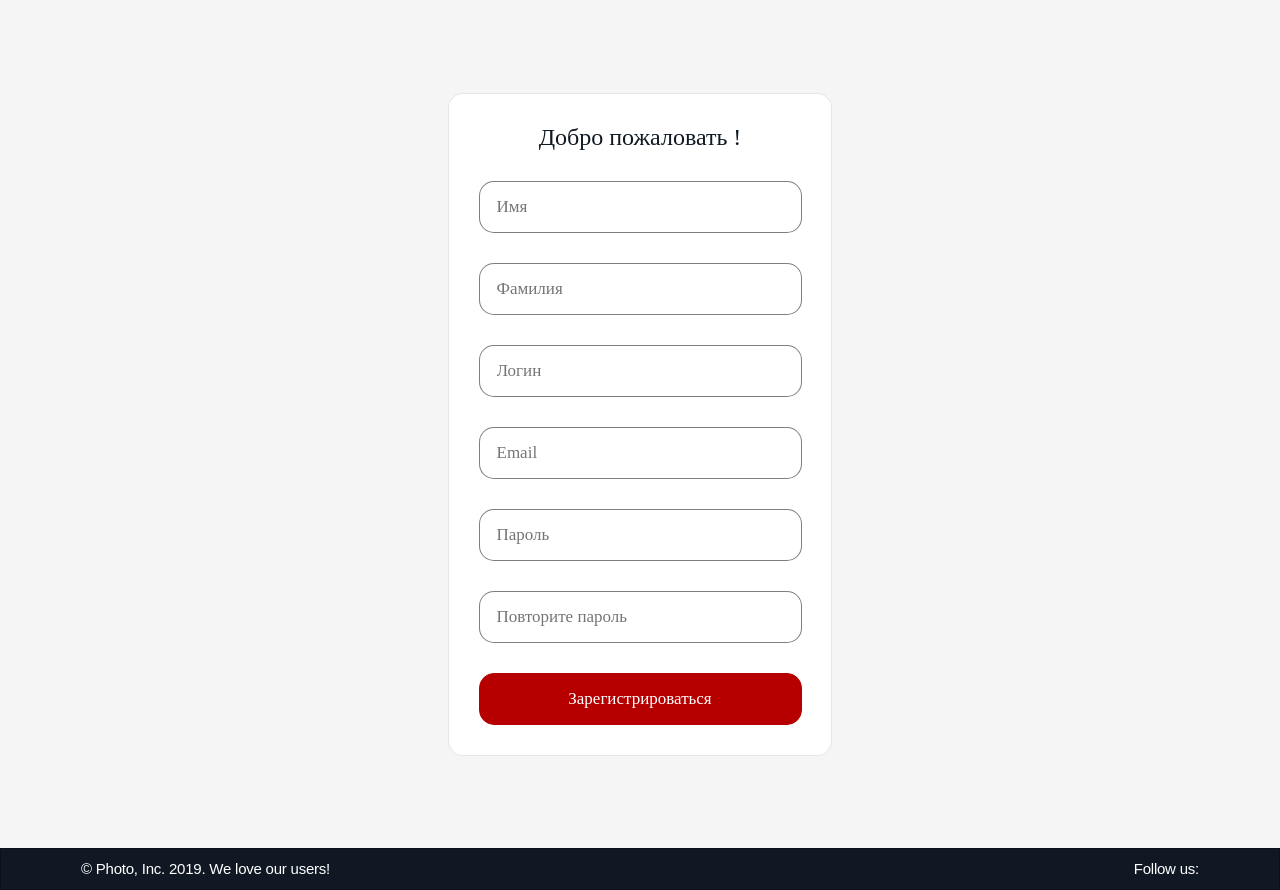
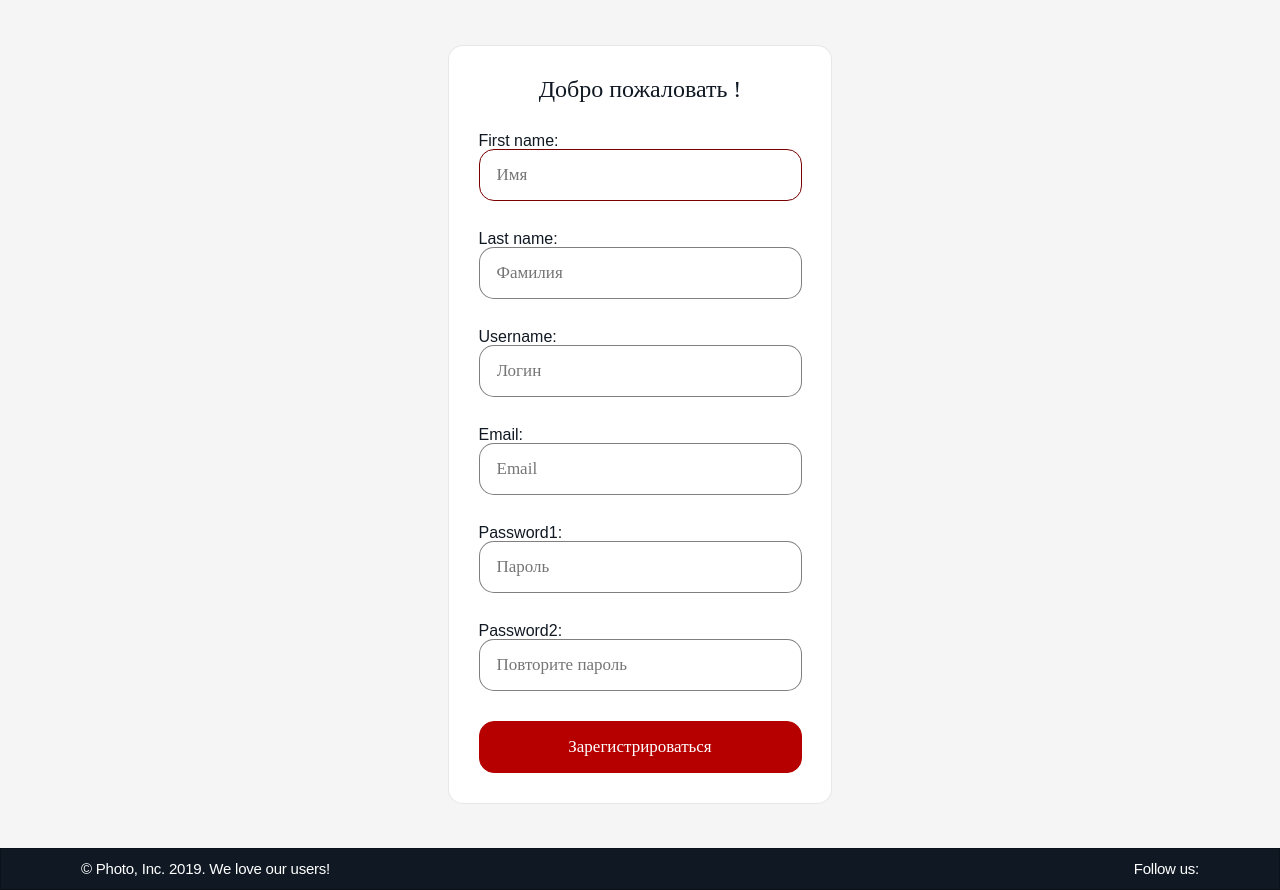
Before and after one commit to ElizavetaRykova/learnsql, a Django app: page /signup/ in a window 1280 px wide. Shown: the part 40-930 px from the top of the page. Run offline with Django 4.2, Linux system fonts and the light colour scheme; style sheets or scripts are compiled from the project's sources; some libraries are stand-ins or nearby versions; some web fonts are replaced.

Commit message:
Create registration form

```diff
--- a/general/forms.py
+++ b/general/forms.py
@@ -1,8 +1,9 @@
-from django.contrib.auth.forms import AuthenticationForm, UsernameField
+from django.contrib.auth.forms import AuthenticationForm, UsernameField, UserCreationForm
 from django import forms
+from django.contrib.auth.models import User
 
 
-class MyForm(AuthenticationForm):
+class MyAuthenticationForm(AuthenticationForm):
     username = UsernameField(widget=forms.TextInput(attrs={'autofocus': True,
                                                            'placeholder': 'Логин',
                                                            'class': 'input-login'}))
@@ -13,3 +14,42 @@ class MyForm(AuthenticationForm):
                                           'placeholder': 'Пароль',
                                           'class': 'input-password'}),
     )
+
+
+class RegisterForm(UserCreationForm):
+    first_name = forms.CharField(widget=forms.TextInput(attrs={'autofocus': True,
+                                                               'placeholder': 'Имя',
+                                                               'class': 'input-fio'}))
+
+    last_name = forms.CharField(widget=forms.TextInput(attrs={'autofocus': True,
+                                                               'placeholder': 'Фамилия',
+                                                               'class': 'input-fio'}))
+
+    username = UsernameField(widget=forms.TextInput(attrs={'autofocus': True,
+                                                           'placeholder': 'Логин',
+                                                           'class': 'input-login'}))
+
+    email = forms.EmailField(widget=forms.EmailInput(attrs={'autofocus': True,
+                                                           'placeholder': 'Email',
+                                                           'class': 'input-email'}))
+
+    password1 = forms.CharField(
+        label= None,
+        strip=False,
+        widget=forms.PasswordInput(attrs={'autocomplete': 'current-password',
+                                          'placeholder': 'Пароль',
+                                          'class': 'input-password'}),
+
+    )
+
+    password2 = forms.CharField(
+        label= None,
+        strip=False,
+        widget=forms.PasswordInput(attrs={'autocomplete': 'current-password',
+                                          'placeholder': 'Повторите пароль',
+                                          'class': 'input-password'}),
+    )
+
+    class Meta:
+        model = User
+        fields = ('first_name', 'last_name', 'username', 'email', 'password1', 'password2', )
--- a/general/templates/signup.html
+++ b/general/templates/signup.html
@@ -13,13 +13,15 @@
         <div class="signup">
             <div class="signup__form">
                 <div class="signup__text-welcom">Добро пожаловать !</div>
-                <form>
-                    <input placeholder="Имя" type="text" name="name" class="input-fio">
+                <form method="post">
+                    {% csrf_token %}
+                    {{ form.as_p }}
+                    <!-- <input placeholder="Имя" type="text" name="name" class="input-fio">
                     <input placeholder="Фамилия" type="text" name="lastname" class="input-fio">
                     <input placeholder="Логин" type="text" name="login" class="input-login">
                     <input placeholder="Email" type="email" name="email" class="input-email">
                     <input placeholder="Пароль" type="password" class="input-password">
-                    <input placeholder="Повторите пароль" type="password" class="input-confirm-password">
+                    <input placeholder="Повторите пароль" type="password" class="input-confirm-password"> -->
                     <button type="submit" class="enter-button">Зарегистрироваться</button>
                 </form>
             </div>
@@ -27,5 +29,5 @@
     </main>
     {% include 'footer.html' %}
 </div>
-<script type="text/javascript" src="{% static 'js/signup.js' %}"></script>
+<!-- <script type="text/javascript" src="{% static 'js/signup.js' %}"></script> -->
 {% endblock %}
--- a/general/views.py
+++ b/general/views.py
@@ -1,12 +1,12 @@
 from django.shortcuts import render, redirect
 from django.contrib.auth import authenticate, login
 # from django.contrib.auth.forms import AuthenticationForm
-from .forms import MyForm
+from .forms import MyAuthenticationForm, RegisterForm
 
 # Форма входа
 def signin(request):
     if request.method == 'POST':
-        form = MyForm(request=request, data=request.POST)
+        form = MyAuthenticationForm(request=request, data=request.POST)
         if form.is_valid():
             username = form.cleaned_data.get('username')
             password = form.cleaned_data.get('password')
@@ -17,13 +17,25 @@ def signin(request):
             else:
                 form.add_error(None, 'Invalid username or password')
     else:
-        form = MyForm()
+        form = MyAuthenticationForm()
     return render(request, './registration/login.html', {'form': form})
-
 
 # Отрисовка HTML-шаблона страницы регистрации
 def get_signup(request):
-    return render(request, 'signup.html')
+    if request.method == 'POST':
+        form = RegisterForm(request.POST)
+        if form.is_valid():
+            form.save()
+            # получаем имя пользователя и пароль из формы
+            username = form.cleaned_data.get('username')
+            password = form.cleaned_data.get('password1')
+            # выполняем аутентификацию
+            user = authenticate(username=username, password=password)
+            login(request, user)
+            return redirect('topic_list/')
+    else:
+        form = RegisterForm()
+    return render(request, 'signup.html', {'form': form})
 
 # Отрисовка HTML-шаблона страницы со списком тем
 def get_topic_list(request):
```
